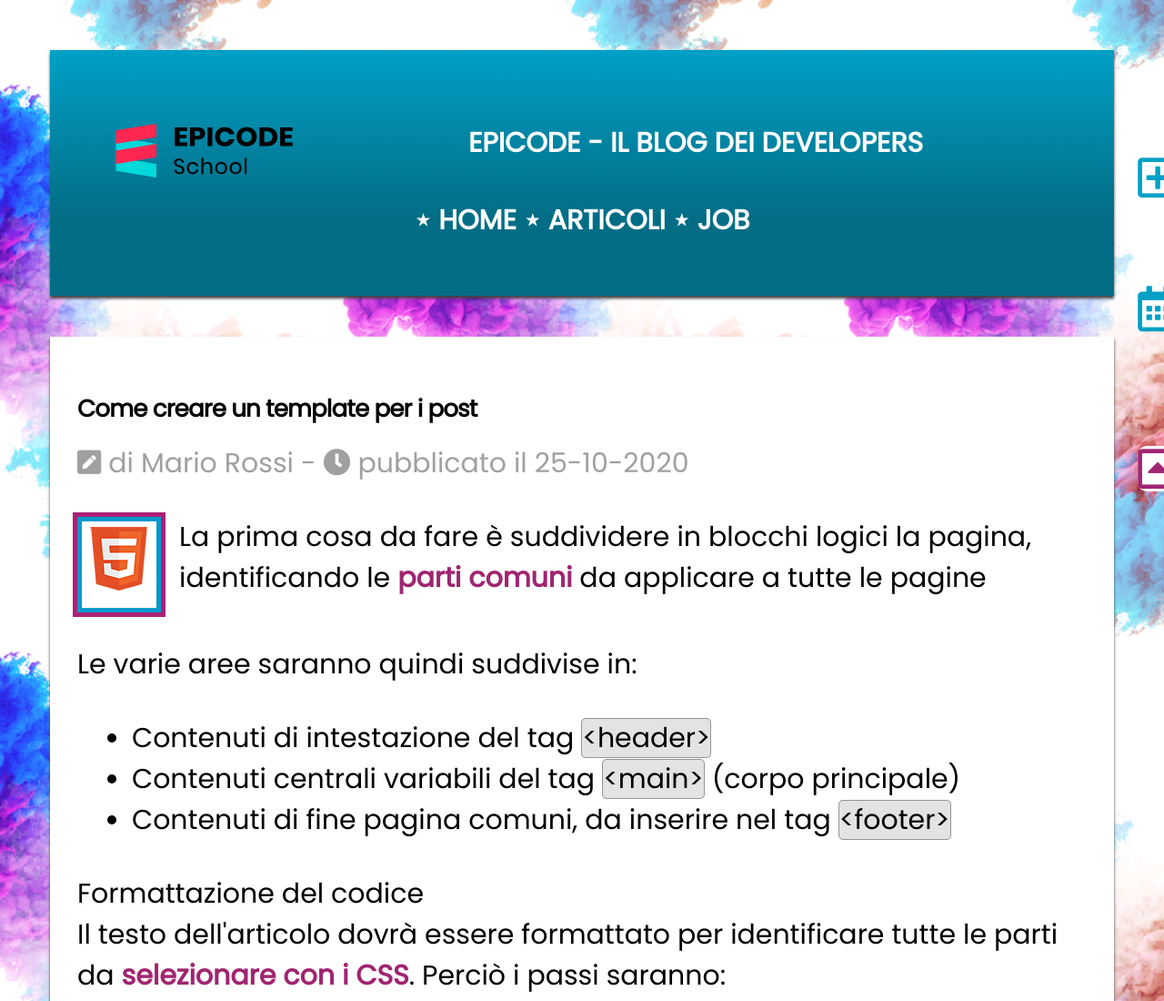
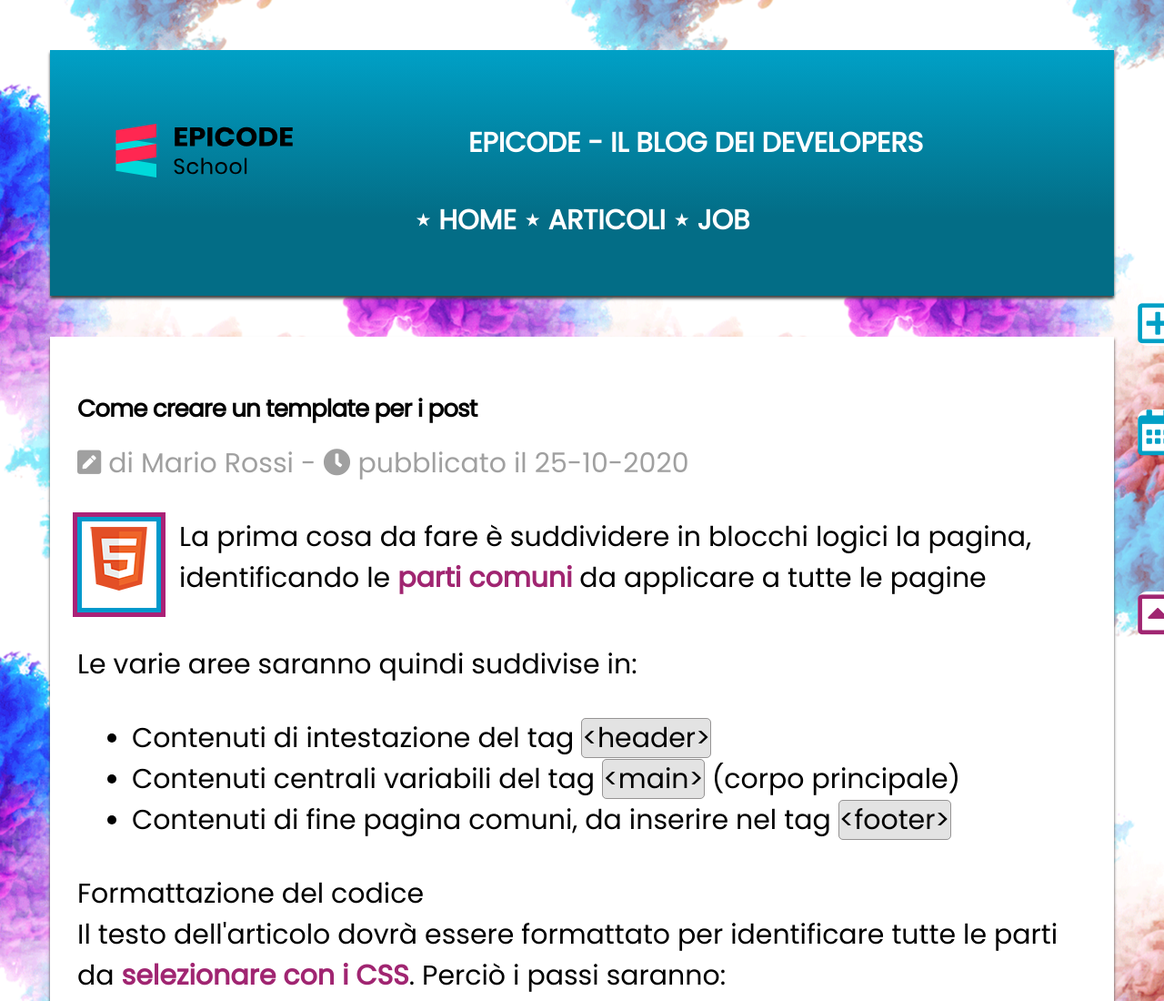
Before and after one commit to TommasoBrichetti/W2_progetti, a plain HTML site: page W2D2_progetto/articolo.html in a window 1280 px wide. Shown: the top 1100 px of the page at 91% size. Drawn offline with Linux system fonts and the light colour scheme.

Commit message:
Update stile.css

```diff
--- a/W2D2_progetto/assets/css/stile.css
+++ b/W2D2_progetto/assets/css/stile.css
@@ -24,6 +24,7 @@ header {
     padding: 2em 1.5em;
     position: sticky;
     top: 0;
+    z-index: 1;
     overflow: auto;
 }
 header div img {
@@ -209,7 +210,7 @@ footer a {
 
 .ancor{
     position: fixed;
-    top: 60%;
+    top: 80%;
     right: -1.5rem;
     font-size: 5rem;
 }
@@ -218,7 +219,7 @@ footer a {
 
 .sn{
     position: fixed;
-    top: 20%;
+    top: 40%;
     right: -1.5rem;
     font-size: 5rem;
 }
@@ -227,7 +228,7 @@ footer a {
 
 .calendar{
     position: fixed;
-    top: 38%;
+    top: 55%;
     right: -1.5rem;
     font-size: 5rem;
 }
```
